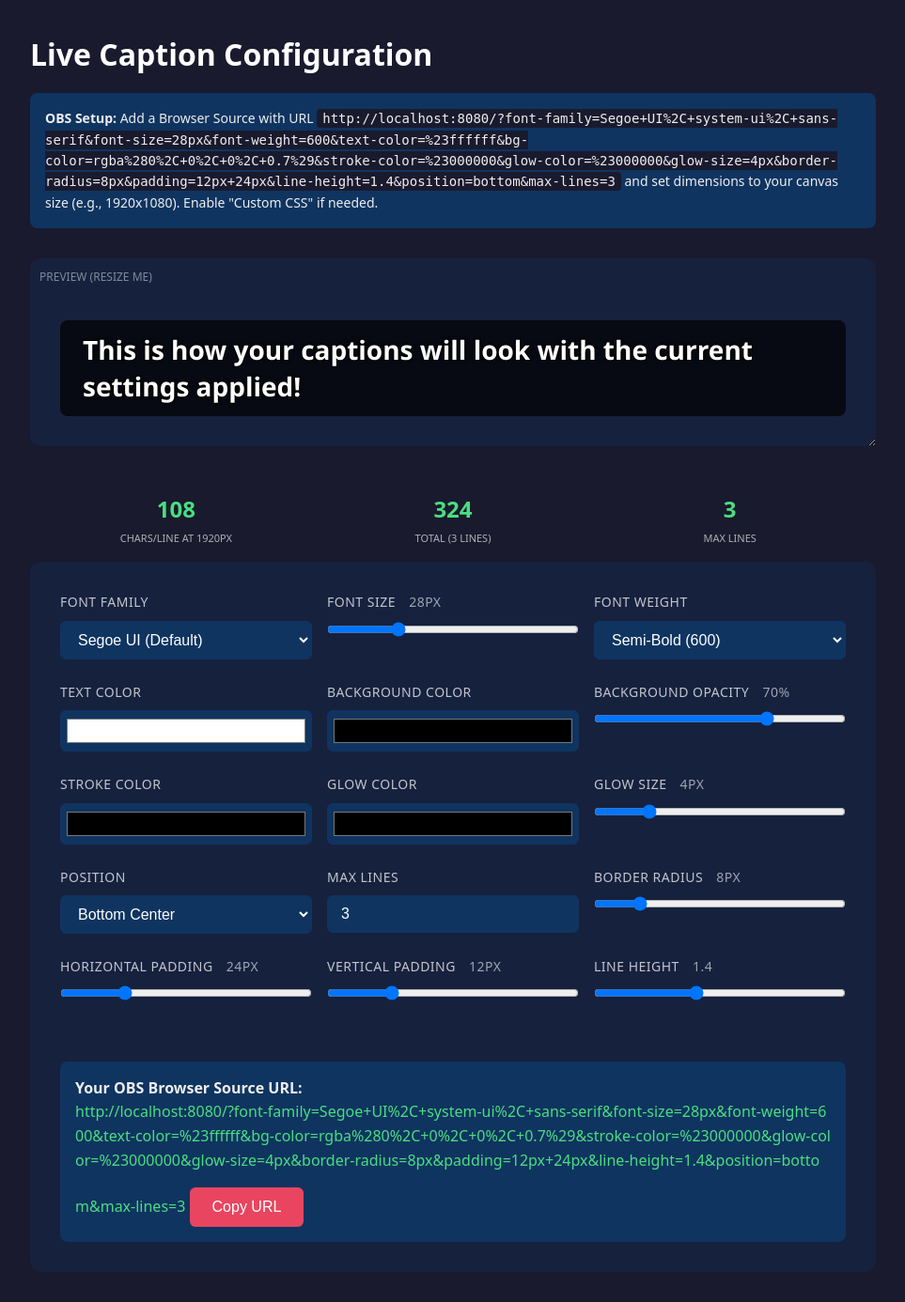
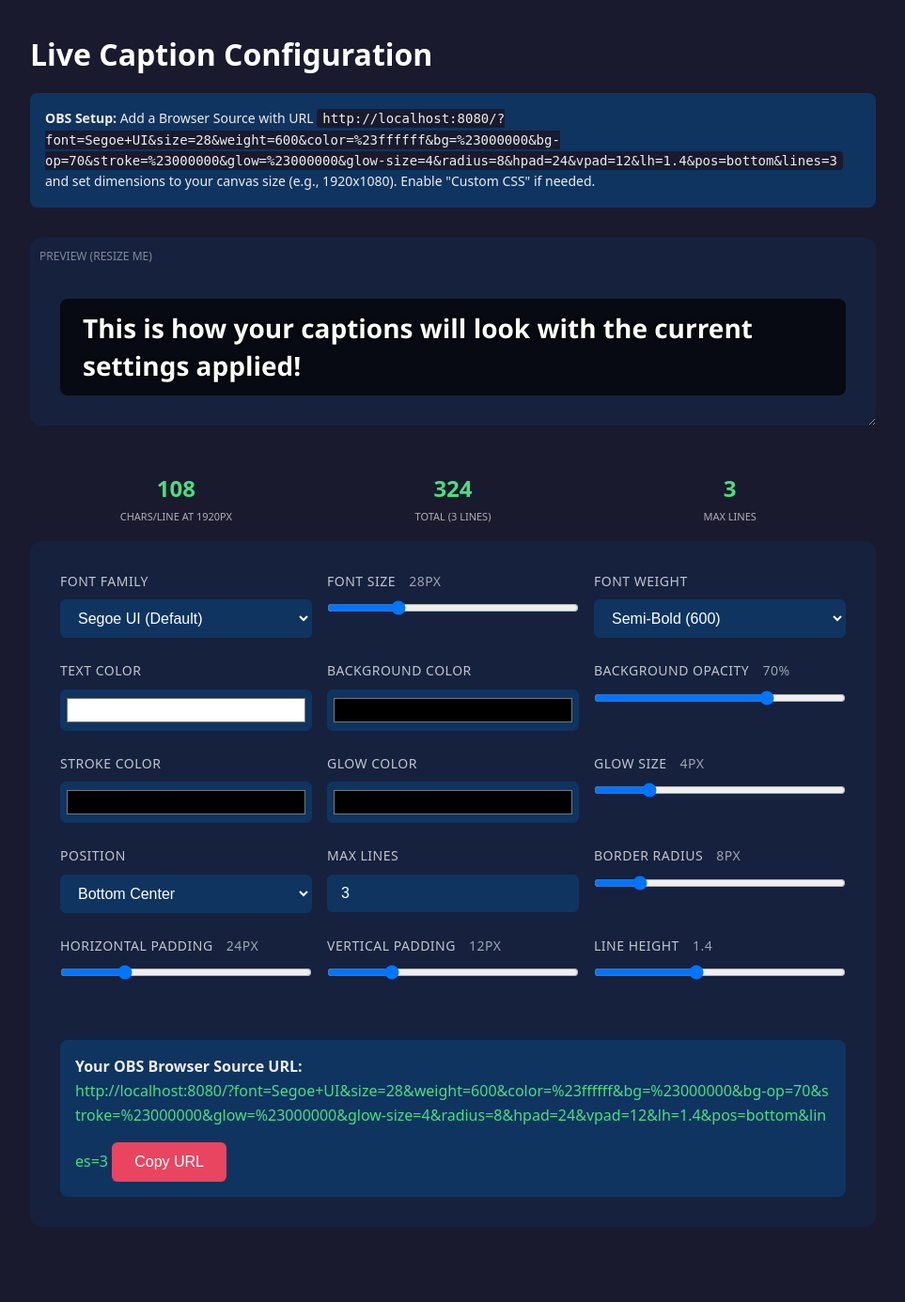
Before and after one commit to devinfebrian/Echo, a FastAPI app: page /config in a window 1280 px wide. Shown: the whole page at 94% size, without its empty margins (158-1121 px from the left). After the commit the page ends 1306 px from the top, so only its background shows below. Run offline with FastAPI, Linux system fonts and the light colour scheme; parts of the project's set-up code (start-up, migrations or seed data) failed here and were passed over.

Commit message:
fixing auto clear text and config

```diff
--- a/src/config.py
+++ b/src/config.py
@@ -8,7 +8,7 @@ from typing import Optional
 class AutoClearConfig:
     """Configuration for auto-clear behavior."""
     enabled: bool = True
-    clear_after_seconds: float = 2.0
+    clear_after_seconds: float = 1.0
     fade_out_duration_ms: int = 500
     min_display_seconds: float = 2.0
     smart_sentence_delay: bool = True  # Wait longer after sentences end
--- a/src/templates/config.html
+++ b/src/templates/config.html
@@ -241,15 +241,15 @@
                 <div class="control-group">
                     <label>Font Family</label>
                     <select id="font-family">
-                        <option value="Segoe UI, system-ui, sans-serif">Segoe UI (Default)</option>
-                        <option value="Arial, sans-serif">Arial</option>
-                        <option value="Helvetica Neue, Helvetica, sans-serif">Helvetica</option>
-                        <option value="Comic Sans MS, cursive">Comic Sans</option>
-                        <option value="Times New Roman, serif">Times New Roman</option>
-                        <option value="Courier New, monospace">Courier New</option>
-                        <option value="Impact, sans-serif">Impact</option>
-                        <option value="Georgia, serif">Georgia</option>
-                        <option value="Verdana, sans-serif">Verdana</option>
+                        <option value="Segoe UI">Segoe UI (Default)</option>
+                        <option value="Arial">Arial</option>
+                        <option value="Helvetica">Helvetica</option>
+                        <option value="Comic Sans MS">Comic Sans</option>
+                        <option value="Times New Roman">Times New Roman</option>
+                        <option value="Courier New">Courier New</option>
+                        <option value="Impact">Impact</option>
+                        <option value="Georgia">Georgia</option>
+                        <option value="Verdana">Verdana</option>
                     </select>
                 </div>
 
@@ -361,15 +361,13 @@
             const r = parseInt(hex.slice(1, 3), 16);
             const g = parseInt(hex.slice(3, 5), 16);
             const b = parseInt(hex.slice(5, 7), 16);
-            return `rgba(${r}, ${g}, ${b}, ${alpha})`;
+            return `rgba(${r},${g},${b},${alpha})`;
         }
 
         function estimateCharsPerLine(fontSize) {
-            // Rough estimate: at 1920px width, accounting for padding
-            // About 35-40 chars per 100px of font size at 1920px
             const width = 1920;
-            const padding = 100; // approximate total horizontal padding
-            const avgCharWidth = fontSize * 0.6; // rough estimate for most fonts
+            const padding = 100;
+            const avgCharWidth = fontSize * 0.6;
             return Math.floor((width - padding) / avgCharWidth);
         }
 
@@ -399,7 +397,7 @@
             const vPadding = document.getElementById('v-padding').value + 'px';
             const lineHeight = document.getElementById('line-height').value;
 
-            preview.style.fontFamily = fontFamily;
+            preview.style.fontFamily = `"${fontFamily}", sans-serif`;
             preview.style.fontSize = fontSize;
             preview.style.fontWeight = fontWeight;
             preview.style.color = textColor;
@@ -420,37 +418,38 @@
         function updateUrl() {
             const params = new URLSearchParams();
 
-            // Get all values
             const fontFamily = document.getElementById('font-family').value;
-            const fontSize = document.getElementById('font-size').value + 'px';
+            const fontSize = document.getElementById('font-size').value;
             const fontWeight = document.getElementById('font-weight').value;
             const textColor = document.getElementById('text-color').value;
             const bgColor = document.getElementById('bg-color').value;
-            const bgOpacity = document.getElementById('bg-opacity').value / 100;
+            const bgOpacity = document.getElementById('bg-opacity').value;
             const strokeColor = document.getElementById('stroke-color').value;
             const glowColor = document.getElementById('glow-color').value;
-            const glowSize = document.getElementById('glow-size').value + 'px';
-            const borderRadius = document.getElementById('border-radius').value + 'px';
-            const hPadding = document.getElementById('h-padding').value + 'px';
-            const vPadding = document.getElementById('v-padding').value + 'px';
+            const glowSize = document.getElementById('glow-size').value;
+            const borderRadius = document.getElementById('border-radius').value;
+            const hPadding = document.getElementById('h-padding').value;
+            const vPadding = document.getElementById('v-padding').value;
             const lineHeight = document.getElementById('line-height').value;
             const position = document.getElementById('position').value;
             const maxLines = document.getElementById('max-lines').value;
 
-            // Build params
-            params.set('font-family', fontFamily);
-            params.set('font-size', fontSize);
-            params.set('font-weight', fontWeight);
-            params.set('text-color', textColor);
-            params.set('bg-color', hexToRgba(bgColor, bgOpacity));
-            params.set('stroke-color', strokeColor);
-            params.set('glow-color', glowColor);
+            // Build params - use simple values, let overlay build the CSS
+            params.set('font', fontFamily);
+            params.set('size', fontSize);
+            params.set('weight', fontWeight);
+            params.set('color', textColor);
+            params.set('bg', bgColor);
+            params.set('bg-op', bgOpacity);
+            params.set('stroke', strokeColor);
+            params.set('glow', glowColor);
             params.set('glow-size', glowSize);
-            params.set('border-radius', borderRadius);
-            params.set('padding', `${vPadding} ${hPadding}`);
-            params.set('line-height', lineHeight);
-            params.set('position', position);
-            params.set('max-lines', maxLines);
+            params.set('radius', borderRadius);
+            params.set('hpad', hPadding);
+            params.set('vpad', vPadding);
+            params.set('lh', lineHeight);
+            params.set('pos', position);
+            params.set('lines', maxLines);
 
             const url = `http://localhost:8080/?${params.toString()}`;
             obsUrl.textContent = url;
@@ -480,9 +479,10 @@
             });
         });
 
-        // Update preview on any input change (immediate feedback)
+        // Update on any change
         document.querySelectorAll('input, select').forEach(el => {
             el.addEventListener('input', updatePreview);
+            el.addEventListener('change', updatePreview);
         });
 
         // Initial update
```
Also changed, not shown: src/templates/overlay.html (+92 -62 lines).
